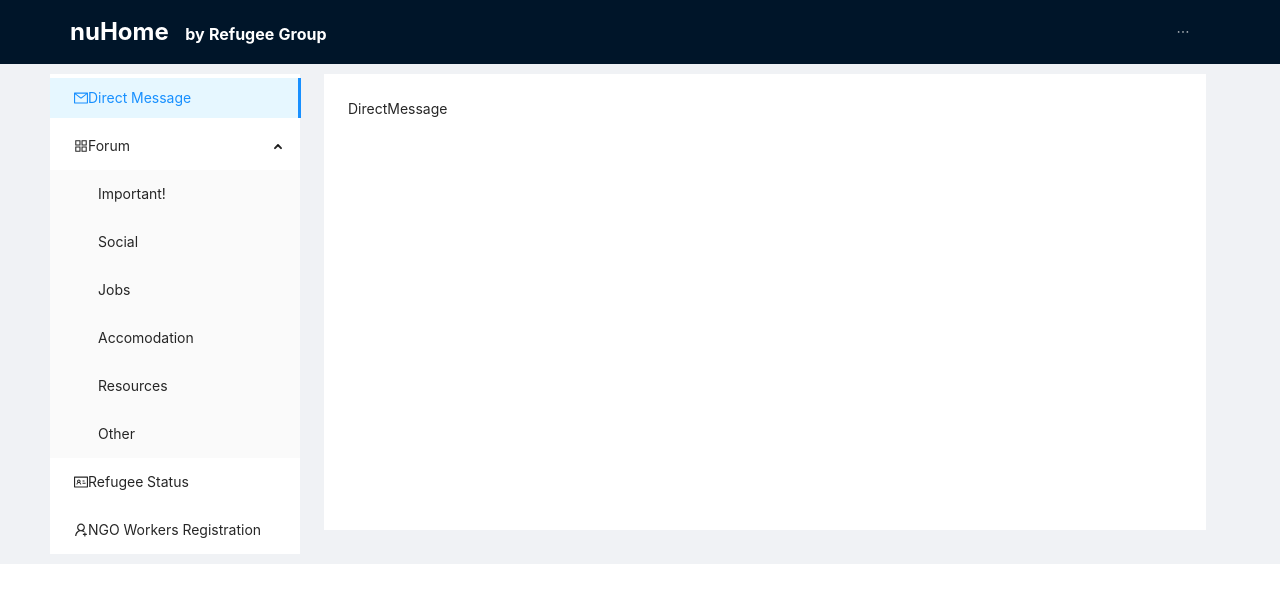
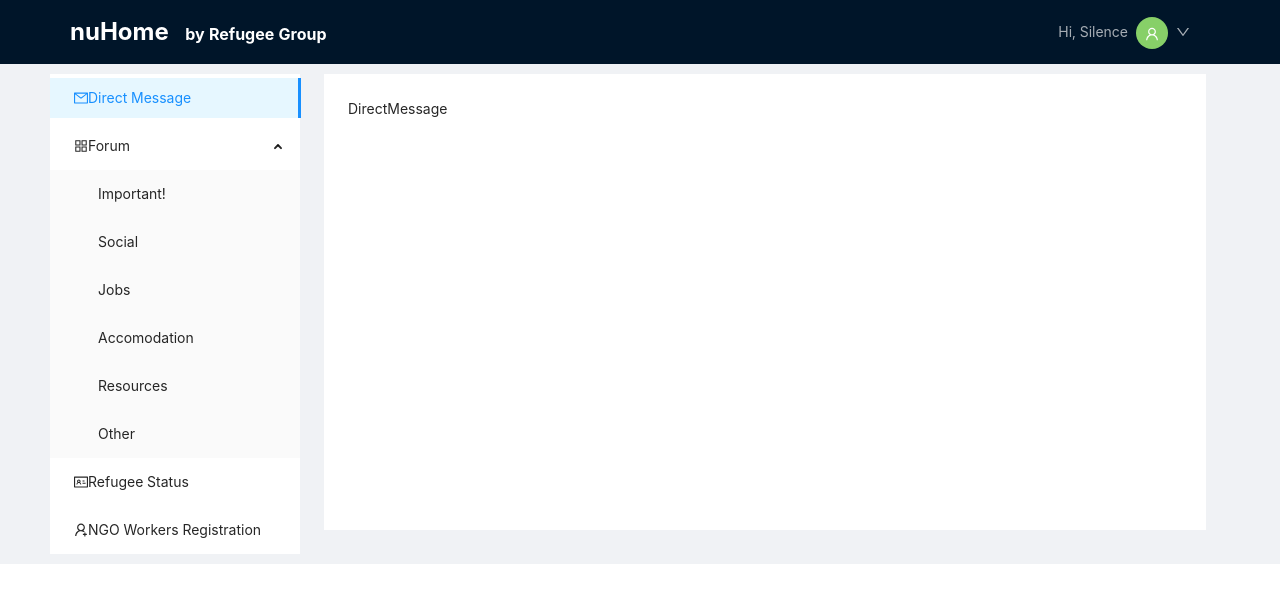
Before and after one commit to Silence-Rain/17-735_EPS_Refugee, a React (Create React App) app in the folder nu-home/: page /login in a window 1280 px wide. Both pictures are taken after typing "Sample", "Sample123" into the empty fields and a click on the button "Log in". Shown: the top 602 px of the page. Built offline with nearby package versions, Linux system fonts and the light colour scheme.

Commit message:
add avatar

```diff
--- a/nu-home/src/components/Index/index.js
+++ b/nu-home/src/components/Index/index.js
@@ -1,7 +1,7 @@
 import React from 'react';
 import "./index.css";
-import { Layout, Menu, Dropdown } from 'antd';
-import { AppstoreOutlined, MailOutlined, IdcardOutlined, DownOutlined ,UserAddOutlined } from '@ant-design/icons';
+import { Layout, Menu, Dropdown, Avatar, Space } from 'antd';
+import { AppstoreOutlined, MailOutlined, IdcardOutlined, DownOutlined ,UserAddOutlined, UserOutlined } from '@ant-design/icons';
 import { ViewRouter } from '../../routes.js'
 import { Link, Redirect } from 'react-router-dom';
 import store from '../../redux/store';
@@ -56,7 +56,11 @@ class Index extends React.Component {
         <Menu.Item key="user">
           <Dropdown overlay={this.state.menuDropdown}>
             <a className="ant-dropdown-link" onClick={e => e.preventDefault()}>
-              Hi, {this.state.stores.user.data.username} <DownOutlined />
+              <Space>
+                {`Hi, ${this.state.stores.user.username}`}
+                <Avatar style={{ backgroundColor: '#87d068' }} icon={<UserOutlined />} />
+                <DownOutlined />
+              </Space>
             </a>
           </Dropdown>
         </Menu.Item>
@@ -94,7 +98,7 @@ class Index extends React.Component {
             </Menu.Item>
 
             {
-              this.state.stores.user.data.isVerified ? (
+              this.state.stores.user.isVerified ? (
                 <SubMenu
                   key="forum"
                   title={
@@ -127,7 +131,7 @@ class Index extends React.Component {
             }
 
             {
-              this.state.stores.user.data.type !== "refugee" ? (
+              this.state.stores.user.type !== "refugee" ? (
                 <Menu.Item key="status">
                   <span>
                     <IdcardOutlined />
@@ -138,7 +142,7 @@ class Index extends React.Component {
             }
 
             {
-              this.state.stores.user.data.type === "admin" ? (
+              this.state.stores.user.type === "admin" ? (
                 <Menu.Item key="reg_ngo">
                   <span>
                     <UserAddOutlined />
--- a/nu-home/src/redux/actions/authAction.js
+++ b/nu-home/src/redux/actions/authAction.js
@@ -16,13 +16,11 @@ export const login = ({ username, password }) => dispatch => {
 
   setTimeout(() => {
     const payload = {
-      data: {
       username: 'Silence',
       type: 'admin',
       isVerified: true,
       avatar: 1,
       bio: "Hello"
-      }
     };
     dispatch({
       type: "LOGIN_SUCCESS",
@@ -70,22 +68,15 @@ export const register = ({
 }) => dispatch => {
   // // Request body
   // const body = JSON.stringify({
-  //   firstName,
-  //   lastName,
-  //   username,
-  //   email,
-  //   password
   // });
 
   setTimeout(() => {
     const payload = {
-      data: {
-        username: 'test_refugee',
-        type: 'refugee',
+      username: 'Silence',
+      type: 'admin',
       isVerified: true,
       avatar: 1,
       bio: "Hello"
-      }
     };
     dispatch({
       type: "REGISTER_SUCCESS",
```
Lines whose indentation alone changed are shown as unchanged.
